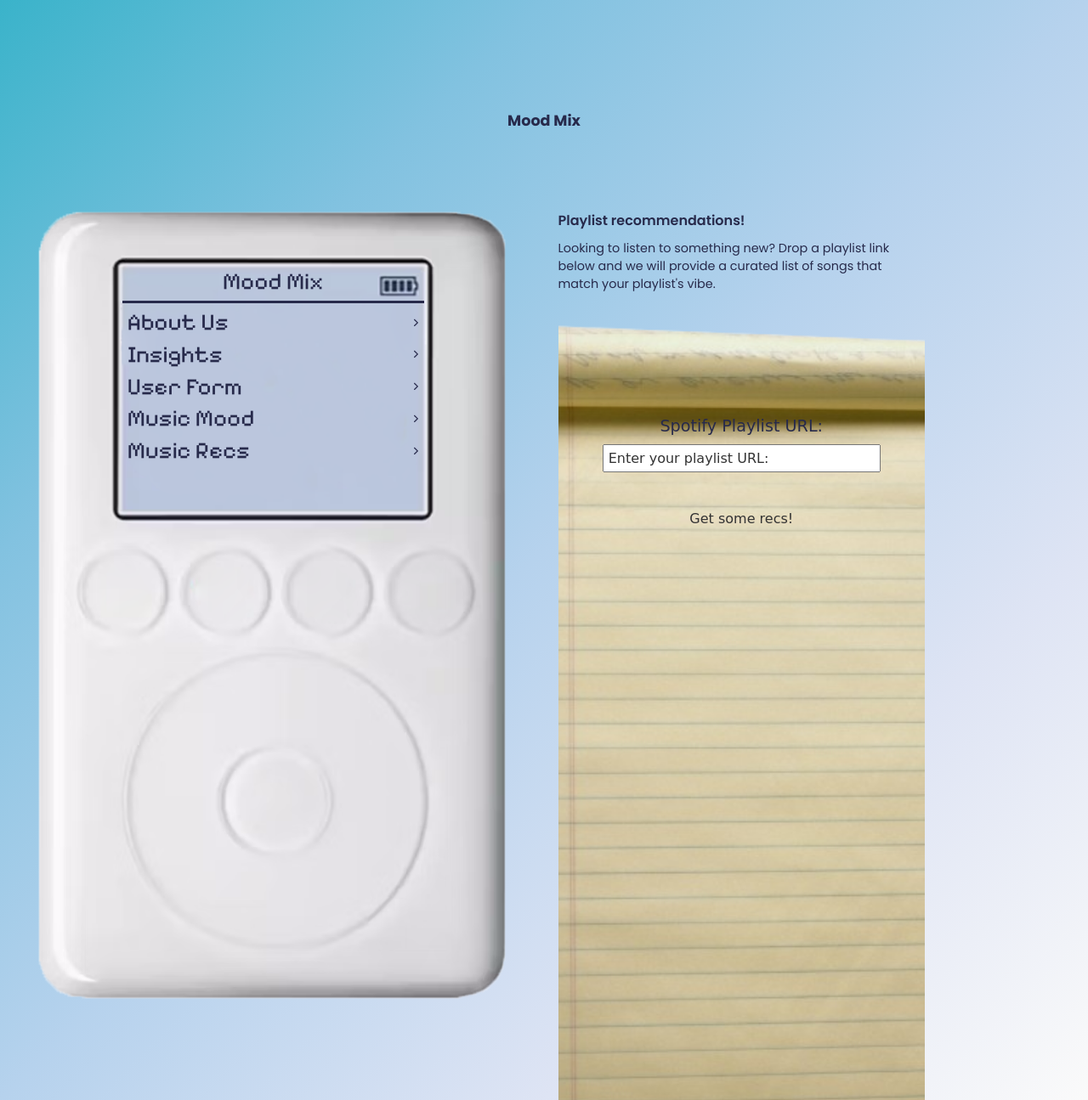
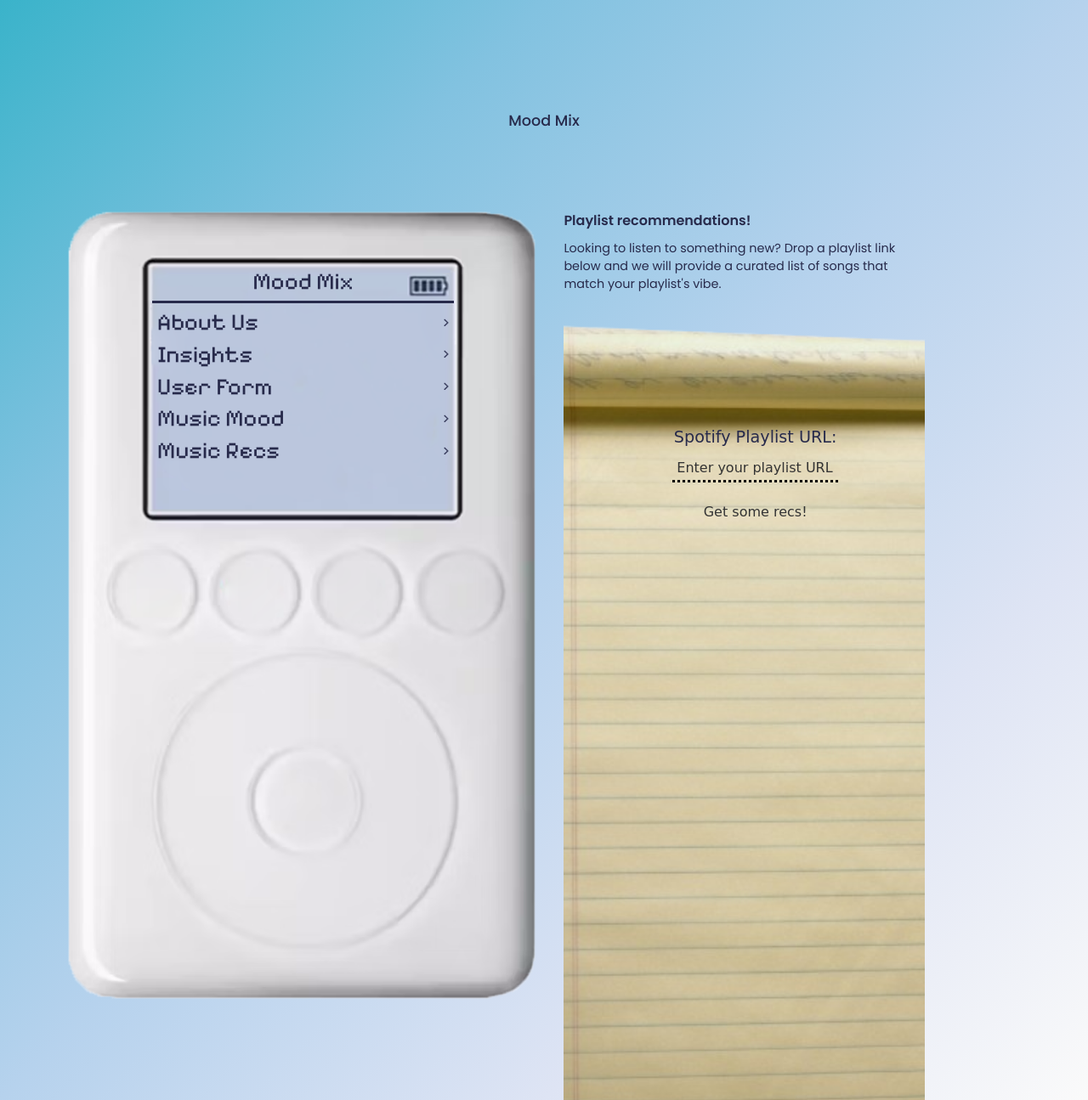
Before and after one commit to edenhandom/SEO-Final-Project, a Flask app: page /music_recs in a window 1280 px wide. Shown: the whole page at 85% size. Run offline with Flask 3, Linux system fonts and the light colour scheme; some web fonts are replaced.

Commit message:
final touches yay

```diff
--- a/static/css/style.css
+++ b/static/css/style.css
@@ -56,7 +56,12 @@
 h1 {
   font-size: var(--header);
   font-family: var(--main-font);
-  font-weight: bold;
+
+  font-weight: 500;
+}
+
+h1 {
+  text-decoration: none;
 }
 
 h2 {
@@ -155,6 +160,7 @@ background-image: linear-gradient(to left top, #fafafa, #dee4f4, #b6d2ed, #82c2e
 /* The menu is fixed and un moving! */
 /* The menu sits in the middle of the div */
 #menu-side {
+  padding-left: 5vw;
   grid-area: menu;
 
   /* Keeping the menu centered */
@@ -553,13 +580,6 @@ option {
   padding: 10px; /* Add padding to table cells */
 }
 
-.button-container {
-  display: flex;
-  justify-content: center;
-  gap: 20px;
-  margin-top: 20px;
-}
-
 .button {
   background-color: var(--purple);
   text-decoration: underline;
@@ -630,14 +650,6 @@ option {
   text-align: center;
 }
 
-
-.button-container {
-  display: flex;
-  justify-content: center;
-  gap: 20px;
-  margin-top: 20px;
-}
-
 .button {
   background-color: var(--purple);
   text-decoration: underline;
@@ -748,6 +770,23 @@ option {
   border-color: #ffffff;
 }
 
+.notepad-rec {
+  margin-left: 2vh;
+  padding: 3vh;
+  text-align: center;
+}
+.notepad-rec form{
+  display: inline;
+  padding: 1vh  5vw;
+}
+
+#playlist_url {
+  outline: none;
+  border: none;
+  border-bottom: dotted black 3px;
+  background-color: transparent;
+}
+
 
 /*********************** Old Windows Aesthetic ***********************/
 .window {
```
Also changed, not shown: other parts of static/css/style.css (+34 -2 lines), templates/mood.html (+21 -10 lines), templates/user_form.html (+12 -14 lines).
